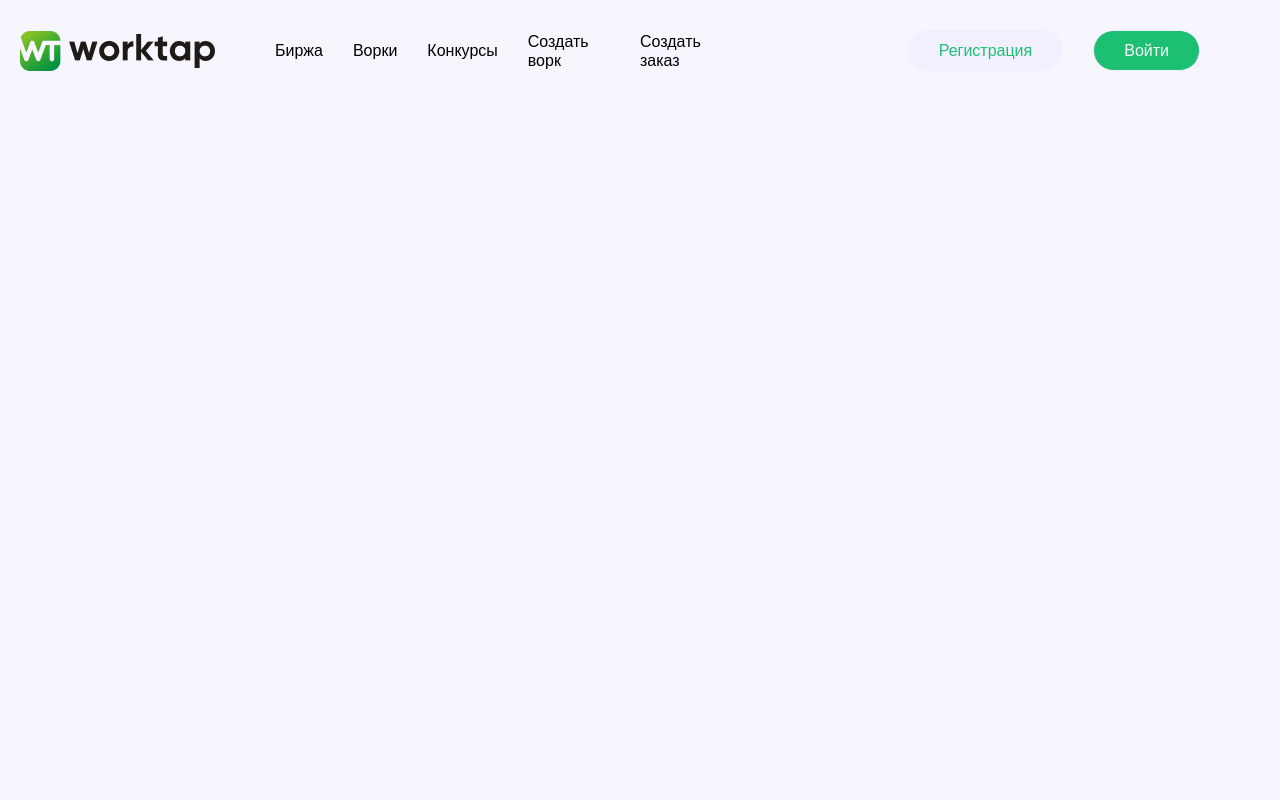
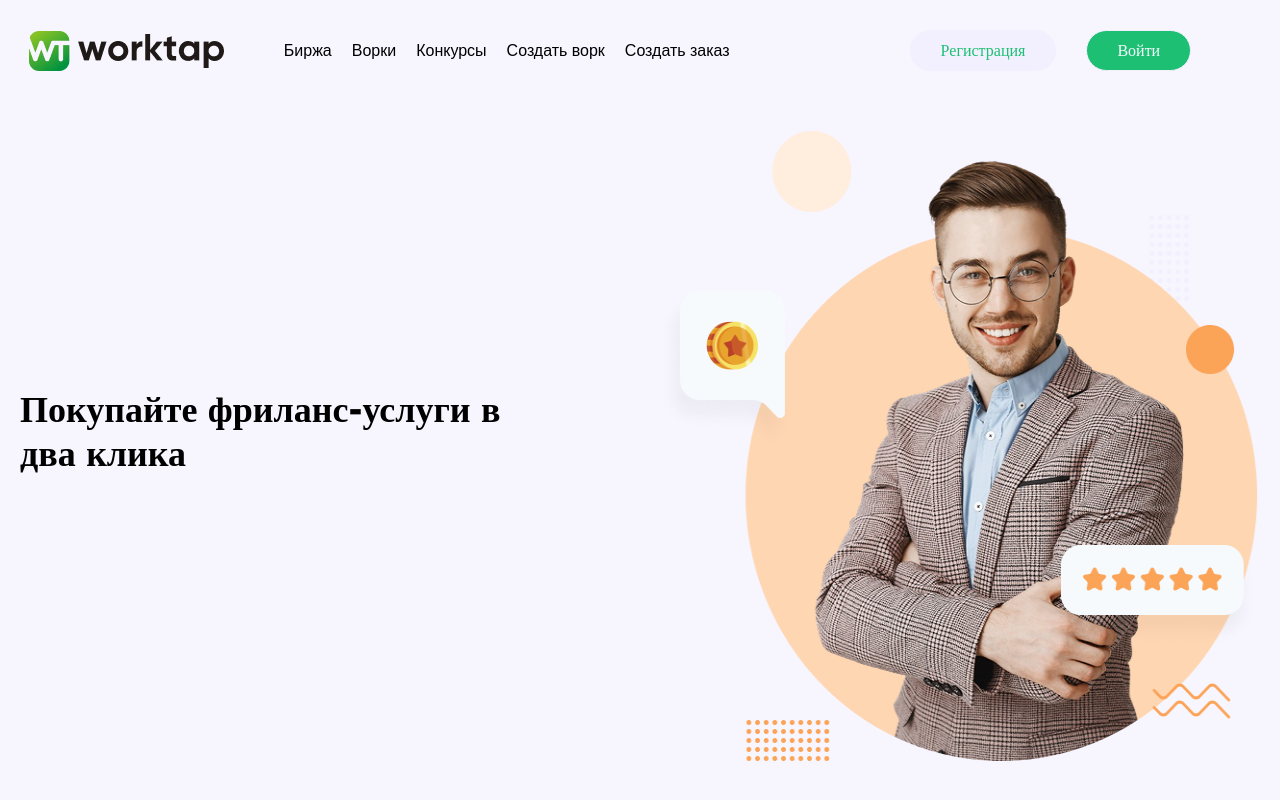
Before and after one commit to AslanSoft/the-new-busines-idea, a plain HTML site: page index.html in a window 1280 px wide. Drawn offline with Linux system fonts and the light colour scheme; files whose address does not match are found by name.

Commit message:
new section

```diff
--- a/index.html
+++ b/index.html
@@ -26,7 +26,15 @@
         </div>
         </div>
     </header>
-    <main></main>
+    <main>
+        <div class="container frelance-section">
+            <div class="frelance-section-textbox">
+                <b class="dva-klika">Покупайте фриланс-услуги в два клика</b>
+                <img src="./assets/img/Group 11.png" alt="its a man" class="frelance-section-img" loading="lazy">
+
+            </div>
+        </div>
+    </main>
     <footer></footer>
 </body>
 </html>
--- a/style.css
+++ b/style.css
@@ -78,7 +78,7 @@
   }
 
   body{
-    font-family: "Montserrat" , sans-serif;
+    font-family: "Montserrat";
     background: rgba(247, 246, 255, 1);
   }
 
@@ -111,7 +111,7 @@
     display: flex;
     justify-content: center;
     align-items: center;
-    gap: 30px;
+    gap: 20px;
   }
 
   .logo-box-a{
@@ -162,3 +162,23 @@
     font-size: 16px;
     color: rgba(246, 250, 253, 1);
   }
+
+  .frelance-section-textbox{
+    display: flex;
+    justify-content: center;
+    align-items: center;
+    gap: 124px;
+  }
+
+  .frelance-section-img{
+    margin-top: 30px;
+    width: 603px;
+    height: 630px;
+  }
+
+  .dva-klika{
+    max-width: 800px;
+    font-family: "Montserrat";
+    font-weight: 800;
+    font-size: 36px;
+  }
```
Also changed, not shown: assets/img/Group 11.png (added).
